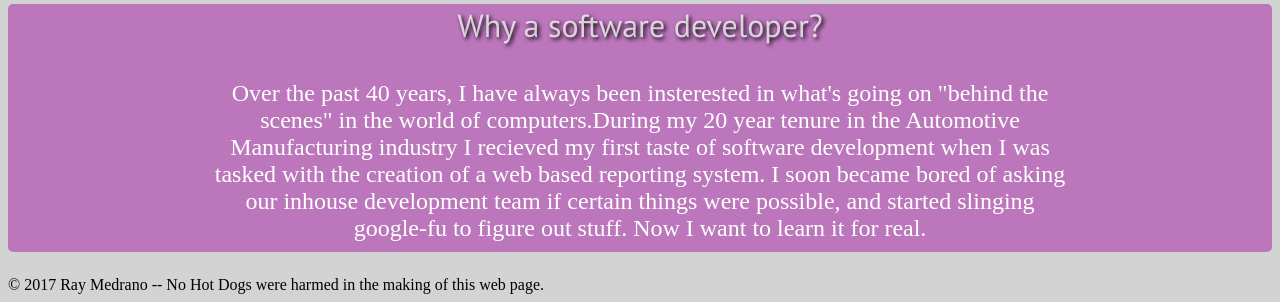
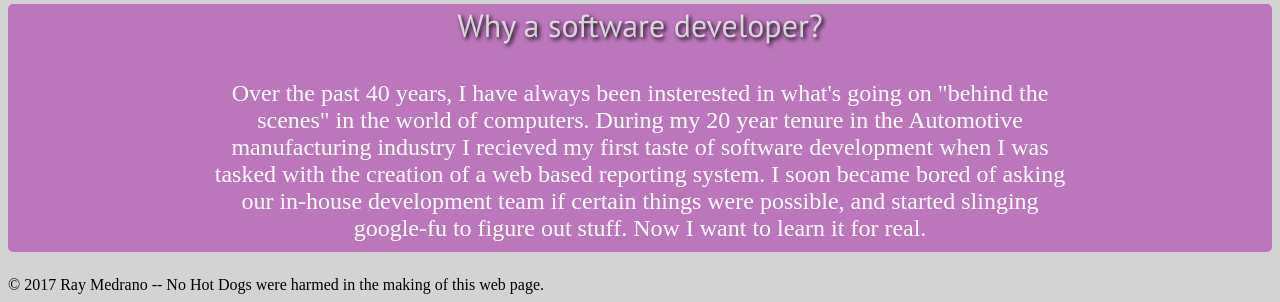
Before and after one commit to rmbw74/rmbw74.github.io, a plain HTML site: page index.html in a window 1280 px wide. Shown: the part 771-1073 px from the top of the page. Drawn offline with nearby package versions, Linux system fonts and the light colour scheme.

Commit message:
corrected some typos

```diff
--- a/index.html
+++ b/index.html
@@ -34,7 +34,7 @@
             <header class="articleHeader">
                 Why a software developer?
             </header>
-            <p>Over the past 40 years, I have always been insterested in what's going on "behind the scenes" in the world of computers.During my 20 year tenure in the Automotive Manufacturing industry I recieved my first taste of software development when I was tasked with the creation of a web based reporting system. I soon became bored of asking our inhouse development team if certain things were possible, and started slinging google-fu to figure out stuff. Now I want to learn it for real.  </p>
+            <p>Over the past 40 years, I have always been insterested in what's going on "behind the scenes" in the world of computers. During my 20 year tenure in the Automotive manufacturing industry I recieved my first taste of software development when I was tasked with the creation of a web based reporting system. I soon became bored of asking our in-house development team if certain things were possible, and started slinging google-fu to figure out stuff. Now I want to learn it for real.  </p>
         </article>
 
         <footer id="footer">
```
